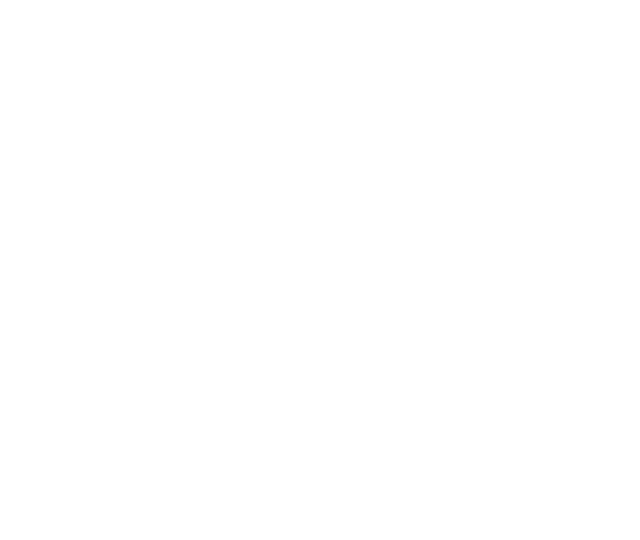
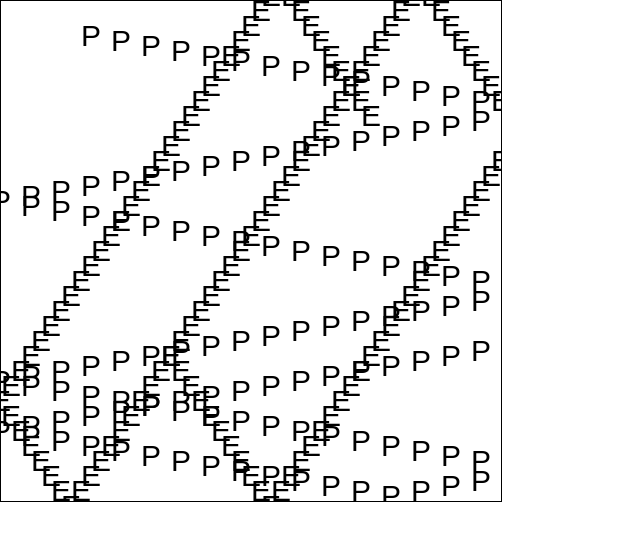
Before and after one commit to PaulLNH/ARPG, a plain HTML site: page index.html in a window 1280 px wide. Shown: the whole page, without its empty margins (0-640 px from the left). Drawn offline with nearby package versions, Linux system fonts and the light colour scheme.

Commit message:
Added canvas, added a basic game loop, added basic player and enemy logic

```diff
--- a/assets/js/app.js
+++ b/assets/js/app.js
@@ -0,0 +1,55 @@
+var ctx = document.getElementById("ctx").getContext("2d");
+ctx.font = '30px Arial';
+
+var HEIGHT = 500;
+var WIDTH = 500;
+var message = 'Bouncing';
+
+//player
+var x = 50;
+var spdX = 30;
+var y = 40;
+var spdY = 5;
+var name = 'P';
+
+//enemy
+var enemy_x = 150;
+var enemy_spdX = 10;
+var enemy_y = 350;
+var enemy_spdY = 15;
+var enemy_name = 'E';
+
+
+setInterval(update, 40);
+
+function update() {
+    //player
+    x += spdX;
+    y += spdY;
+    ctx.fillText(name, x, y);
+
+
+    if (x < 0 || x > WIDTH) {
+        console.log(message);
+        spdX = -spdX;
+    }
+    if (y < 0 || y > HEIGHT) {
+        console.log(message);
+        spdY = -spdY;
+    }
+
+    //enemy
+    enemy_x += enemy_spdX;
+    enemy_y += enemy_spdY;
+    ctx.fillText(enemy_name, enemy_x, enemy_y);
+
+
+    if (enemy_x < 0 || enemy_x > WIDTH) {
+        console.log(message);
+        enemy_spdX = -enemy_spdX;
+    }
+    if (enemy_y < 0 || enemy_y > HEIGHT) {
+        console.log(message);
+        enemy_spdY = -enemy_spdY;
+    }
+}
--- a/index.html
+++ b/index.html
@@ -18,7 +18,7 @@
 
 <body>
     <!-- Start HTML Page Body -->
-
+    <canvas id="ctx" width="500" height="500" style="border:1px solid #000000;"></canvas>
     <!-- End HTML Page Body -->
 
     <!-- Firebase -->
```
